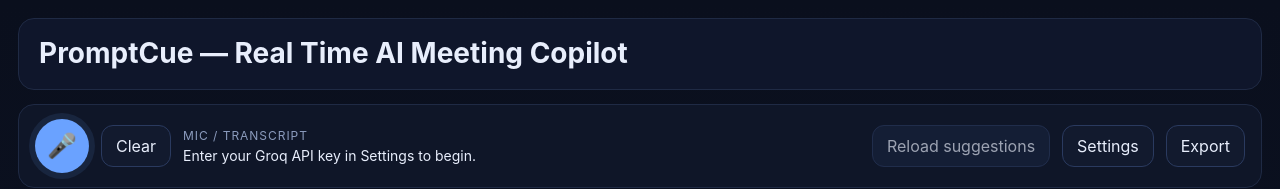
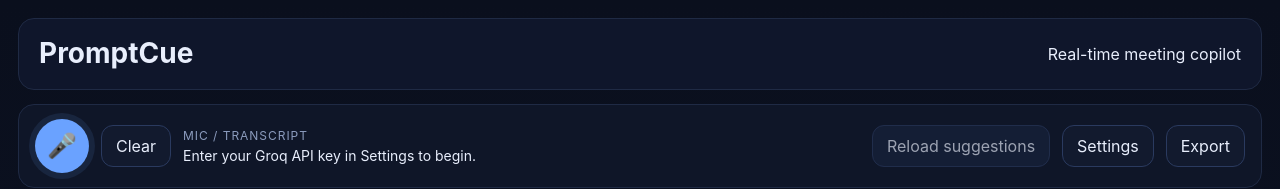
Before and after one commit to krisha-parikh/PromtCue, a React (Vite) app in the folder client/: page / in a window 1280 px wide. Shown: the top 189 px of the page. Built offline with nearby package versions, Linux system fonts and the light colour scheme; no server answers.

Commit message:
Update header to simplify title and add tagline

```diff
--- a/client/src/App.jsx
+++ b/client/src/App.jsx
@@ -338,7 +338,8 @@
   return (
     <div className="app-shell">
       <header className="app-header">
-        <h1>PromptCue — Real Time AI Meeting Copilot</h1>
+        <h1>PromptCue</h1>
+        <span className="masthead-tag">Real-time meeting copilot</span>
       </header>
 
       {state.error && <div className="error-banner">{state.error}</div>}
```
